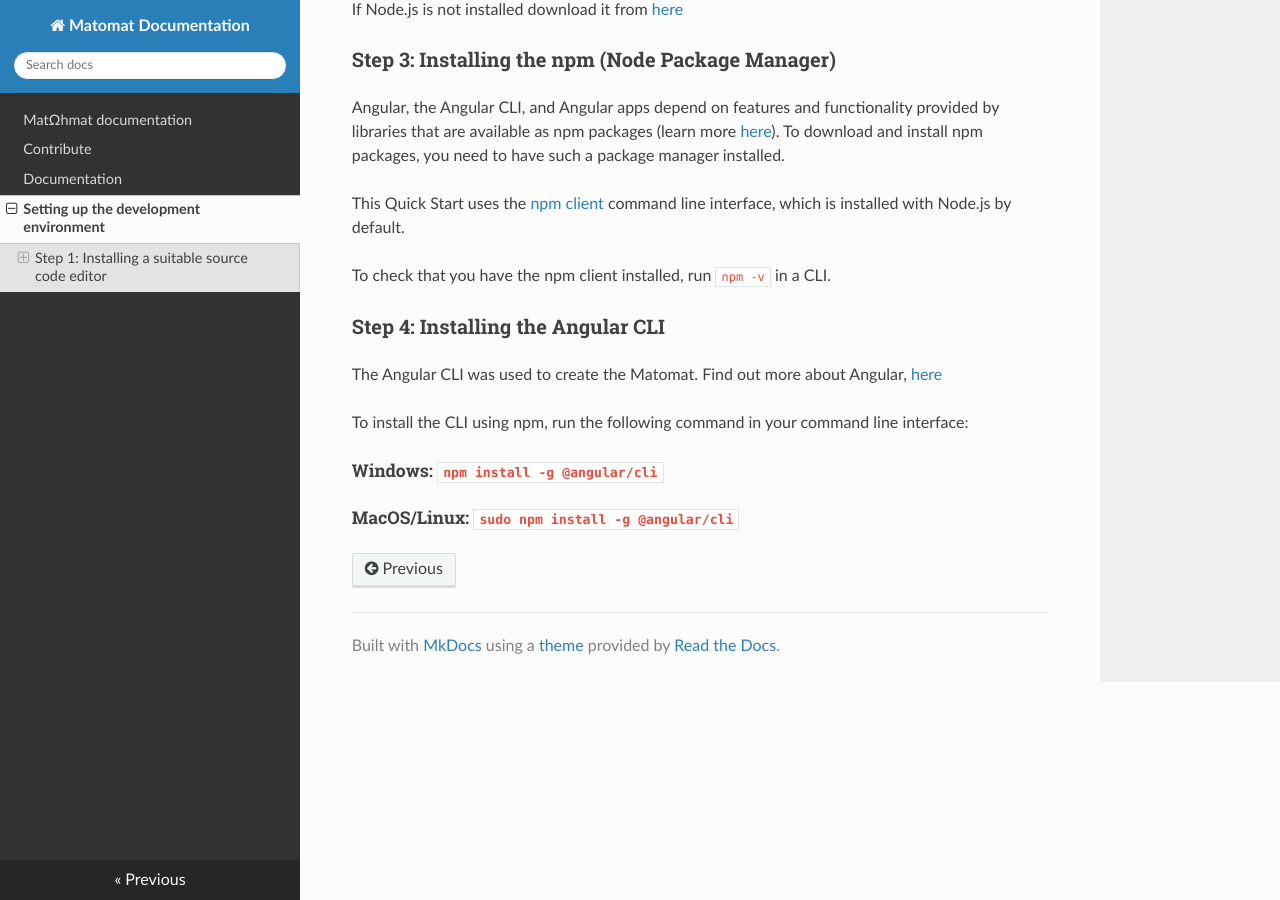
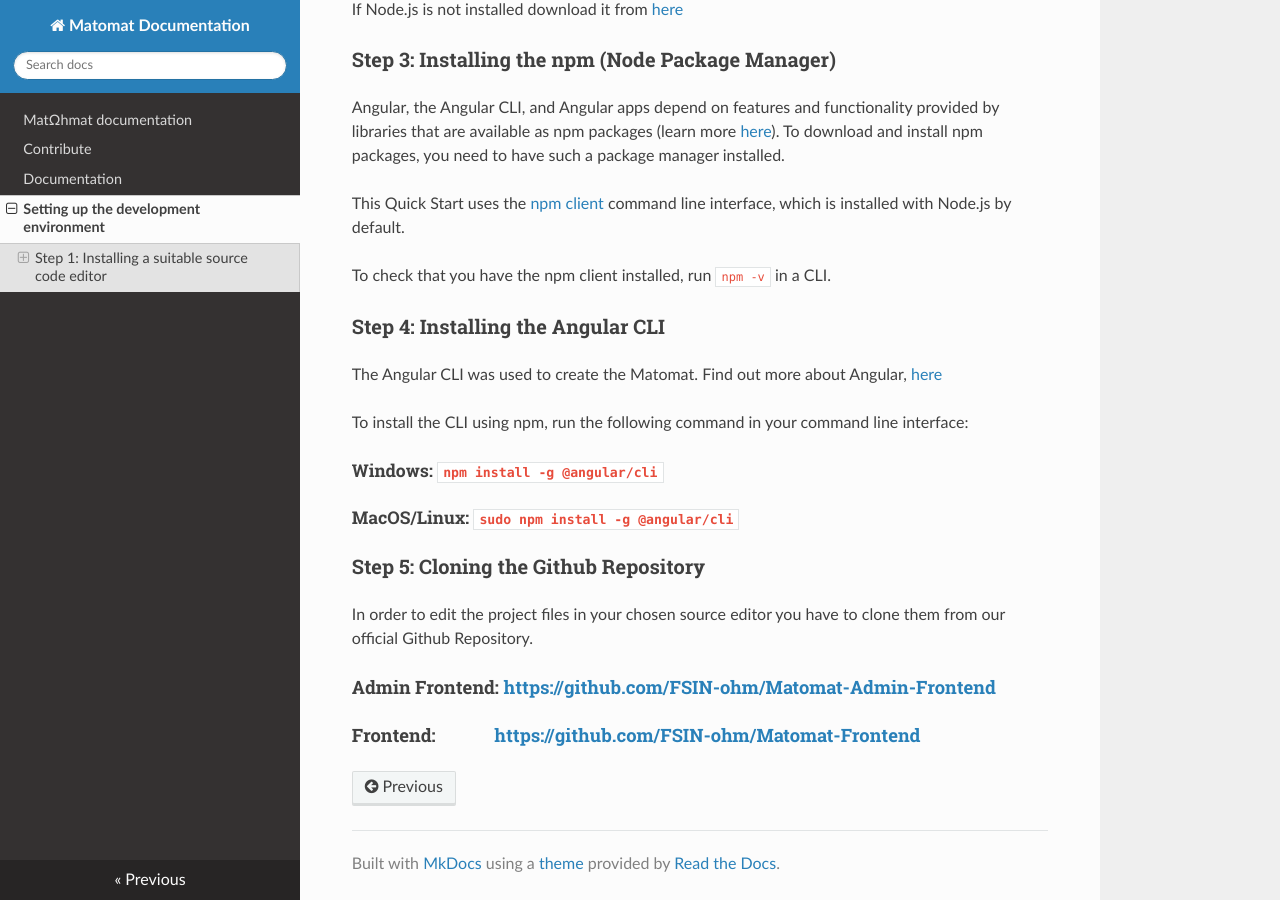
Before and after one commit to FSIN-ohm/Matomat-Documentation, an MkDocs documentation site: the page built from docs/get_started_frontend.md, in a window 1280 px wide and 900 px high, scrolled down 557 px. Built offline with MkDocs 1.6.1, drawn with Linux system fonts in a browser that asks for light colours; nearby versions of some CDN libraries.

Commit message:
Update get_started_frontend.md
I deleted Step 5 by mistake. I added it back in.

```diff
--- a/docs/get_started_frontend.md
+++ b/docs/get_started_frontend.md
@@ -12,7 +12,7 @@
 ### Step 2: Installing Node.js
 
 Angular requires Node.js version 8.x or 10.x.
-<br/>
+</br>
 Check the version you're running: Open your command line interface (CLI), and type `node -v`
 
 If Node.js is not installed download it from [here](https://nodejs.org/en/)
@@ -35,3 +35,10 @@
 ##### Windows: `npm install -g @angular/cli`
 
 ##### MacOS/Linux: `sudo npm install -g @angular/cli`
+
+### Step 5: Cloning the Github Repository
+
+In order to edit the project files in your chosen source editor you have to clone them from our official Github Repository.
+
+#### Admin Frontend: [https://github.com/FSIN-ohm/Matomat-Admin-Frontend](https://github.com/FSIN-ohm/Matomat-Admin-Frontend)
+#### Frontend: &nbsp;&nbsp;&nbsp;&nbsp;&nbsp;&nbsp;&nbsp;&nbsp;&nbsp;&nbsp;&nbsp; [https://github.com/FSIN-ohm/Matomat-Frontend](https://github.com/FSIN-ohm/Matomat-Frontend)
```
